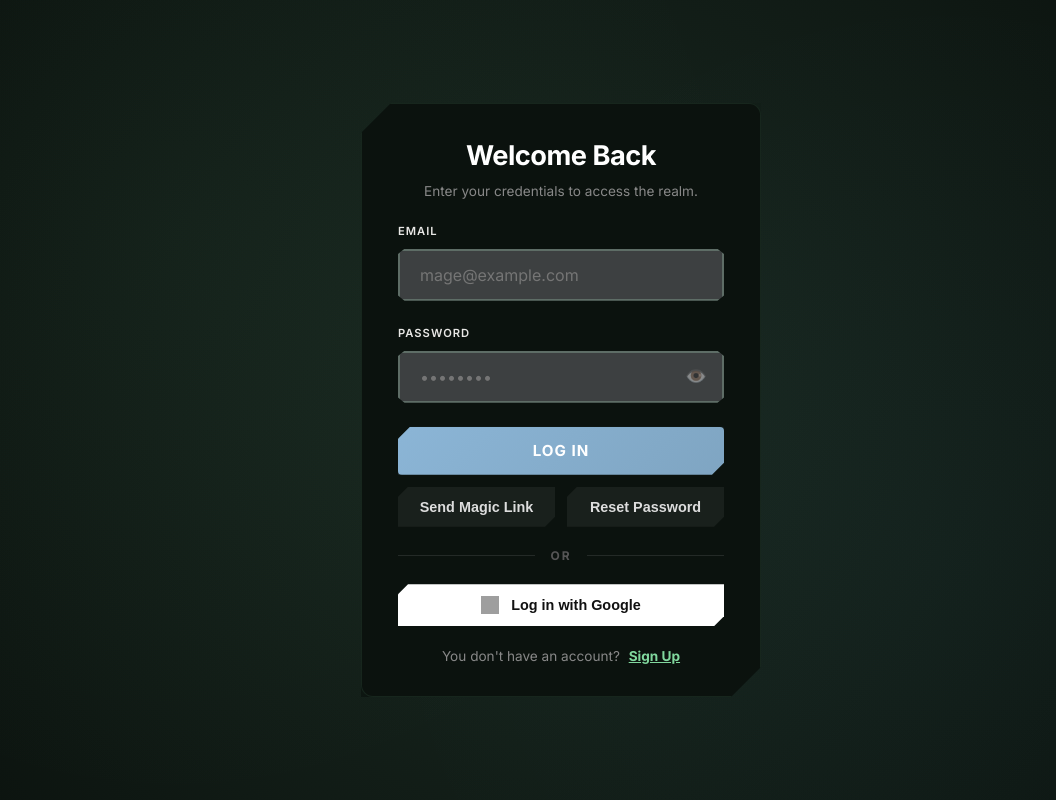
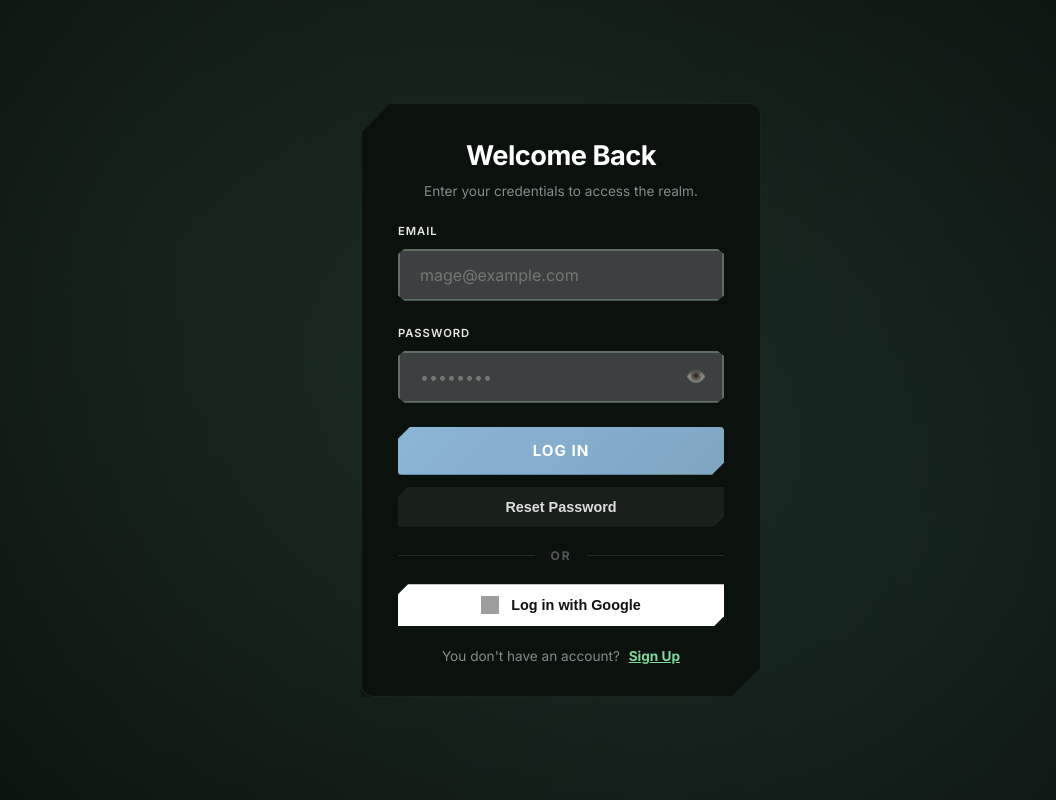
Before and after one commit to SalvadorMilaFilipe/WebsitePuzzleofBlessings, a React (Vite) app: page /login in a window 1280 px wide. Shown: the whole page, without its empty margins (79-1135 px from the left). Built offline with nearby package versions, Linux system fonts and the light colour scheme; grey boxes are pictures that could not be loaded.

Commit message:
Alteracoes Website 13/05/2026 - Correção de erro de credenciasi login

```diff
--- a/src/context/AuthContext.jsx
+++ b/src/context/AuthContext.jsx
@@ -273,18 +273,6 @@ export const AuthProvider = ({ children }) => {
         return data
     }
 
-    // For users created directly in Supabase Auth (no password / magic-link only)
-    const loginWithMagicLink = async (email) => {
-        const { error } = await supabase.auth.signInWithOtp({
-            email,
-            options: {
-                emailRedirectTo: window.location.origin,
-            },
-        })
-        if (error) throw error
-        return true
-    }
-
     const sendPasswordReset = async (email) => {
         const { error } = await supabase.auth.resetPasswordForEmail(email, {
             redirectTo: window.location.origin,
@@ -435,7 +423,6 @@ export const AuthProvider = ({ children }) => {
             setShowInactivityMessage,
             loginWithGoogle,
             loginWithEmail,
-            loginWithMagicLink,
             sendPasswordReset,
             signupWithEmail,
             logout,
--- a/src/pages/Login.jsx
+++ b/src/pages/Login.jsx
@@ -4,7 +4,7 @@ import { useAuth } from '../context/AuthContext'
 import './Login.css'
 
 function Login() {
-    const { session, loginWithGoogle, loginWithEmail, loginWithMagicLink, sendPasswordReset, isNewUser, userProfile, loading: authLoading } = useAuth()
+    const { session, loginWithGoogle, loginWithEmail, sendPasswordReset, isNewUser, userProfile, loading: authLoading } = useAuth()
     const navigate = useNavigate()
 
     const [email, setEmail] = useState('')
@@ -34,6 +34,9 @@ function Login() {
             if (msg.includes('Email not confirmed')) {
                 msg = 'Account found, but email is not confirmed. Please check your inbox.'
             }
+            if (msg.toLowerCase().includes('invalid login credentials')) {
+                msg = 'Credenciais inválidas. Se a conta foi criada no painel do Supabase (ou não tens password definida), usa "Reset Password" para criar/alterar a password e depois tenta novamente.'
+            }
             setError(msg)
             setLoading(false)
         }
@@ -45,24 +48,6 @@ function Login() {
             await loginWithGoogle()
         } catch (err) {
             setError('Google Login failed. Please try again.')
-        }
-    }
-
-    const handleMagicLink = async () => {
-        setError('')
-        setLoading(true)
-        try {
-            const trimmedEmail = email.trim()
-            if (!trimmedEmail) {
-                setError('Please enter your email first.')
-                return
-            }
-            await loginWithMagicLink(trimmedEmail)
-            setError('Magic link sent! Check your email inbox.')
-        } catch (err) {
-            setError(err.message || 'Failed to send magic link.')
-        } finally {
-            setLoading(false)
         }
     }
 
@@ -137,18 +122,9 @@ function Login() {
                     <button
                         type="button"
                         className="btn-google"
-                        onClick={handleMagicLink}
-                        disabled={loading}
-                        style={{ background: 'rgba(255,255,255,0.06)', color: '#ddd', flex: 1 }}
-                    >
-                        Send Magic Link
-                    </button>
-                    <button
-                        type="button"
-                        className="btn-google"
                         onClick={handleResetPassword}
                         disabled={loading}
-                        style={{ background: 'rgba(255,255,255,0.06)', color: '#ddd', flex: 1 }}
+                        style={{ background: 'rgba(255,255,255,0.06)', color: '#ddd', width: '100%' }}
                     >
                         Reset Password
                     </button>
```
